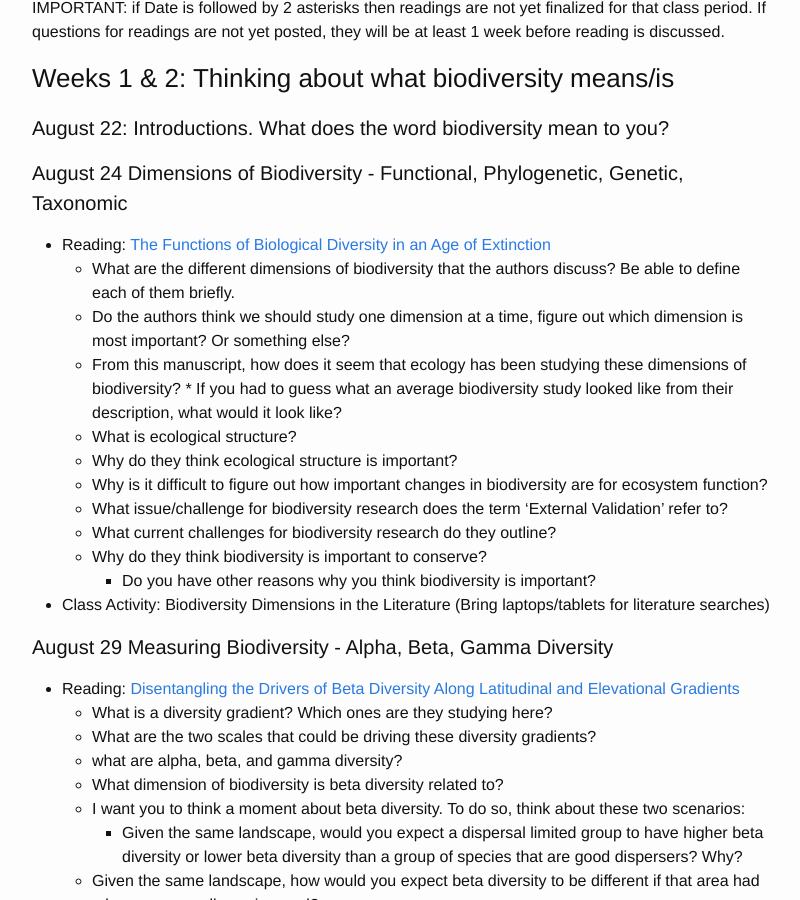
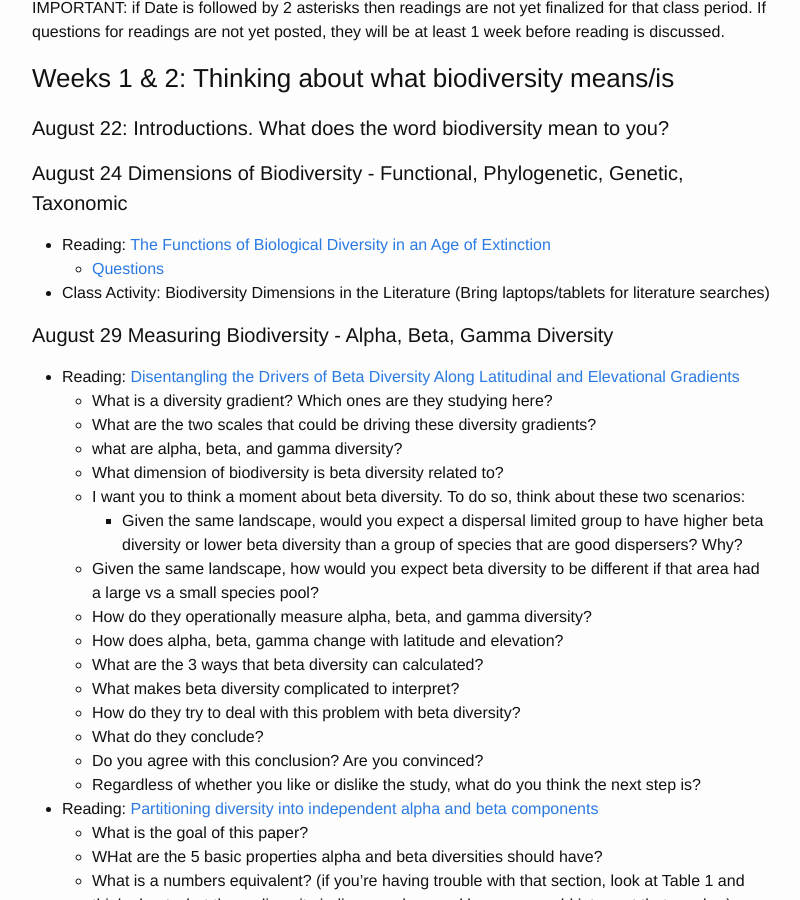
Before and after one commit to skmorgane/biodiversity-course, a Jekyll site: the page built from schedule.md, in a window 1280 px wide and 900 px high, scrolled down 287 px. Shown: the whole window, without its empty margins (238-1038 px from the left). Built offline with Jekyll 4.4.1, drawn with Linux system fonts in a browser that asks for light colours.

Commit message:
Move dimensions questions to new page

```diff
--- a/schedule.md
+++ b/schedule.md
@@ -14,17 +14,7 @@ IMPORTANT: if Date is followed by 2 asterisks then readings are not yet finalize
 #### August 24 Dimensions of Biodiversity - Functional, Phylogenetic, Genetic, Taxonomic
 
 * Reading: [The Functions of Biological Diversity in an Age of Extinction](https://doi.org/10.1126/science.1215855)
-    * What are the different dimensions of biodiversity that the authors discuss? Be able to define each of them briefly.
-    * Do the authors think we should study one dimension at a time, figure out which dimension is most important? Or something else?
-    * From this manuscript, how does it seem that ecology has been studying these dimensions of biodiversity?
-    	* If you had to guess what an average biodiversity study looked like from their description, what would it look like?
-    * What is ecological structure?
-    * Why do they think ecological structure is important?
-    * Why is it difficult to figure out how important changes in biodiversity are for ecosystem function?
-    * What issue/challenge for biodiversity research does the term 'External Validation' refer to?
-    * What current challenges for biodiversity research do they outline?
-    * Why do they think biodiversity is important to conserve?
-        * Do you have other reasons why you think biodiversity is important?
+  * [Questions]({{ site.baseurl }}/questions/class2)
 * Class Activity: Biodiversity Dimensions in the Literature (Bring laptops/tablets for literature searches)
 
 #### August 29 Measuring Biodiversity - Alpha, Beta, Gamma Diversity
```
